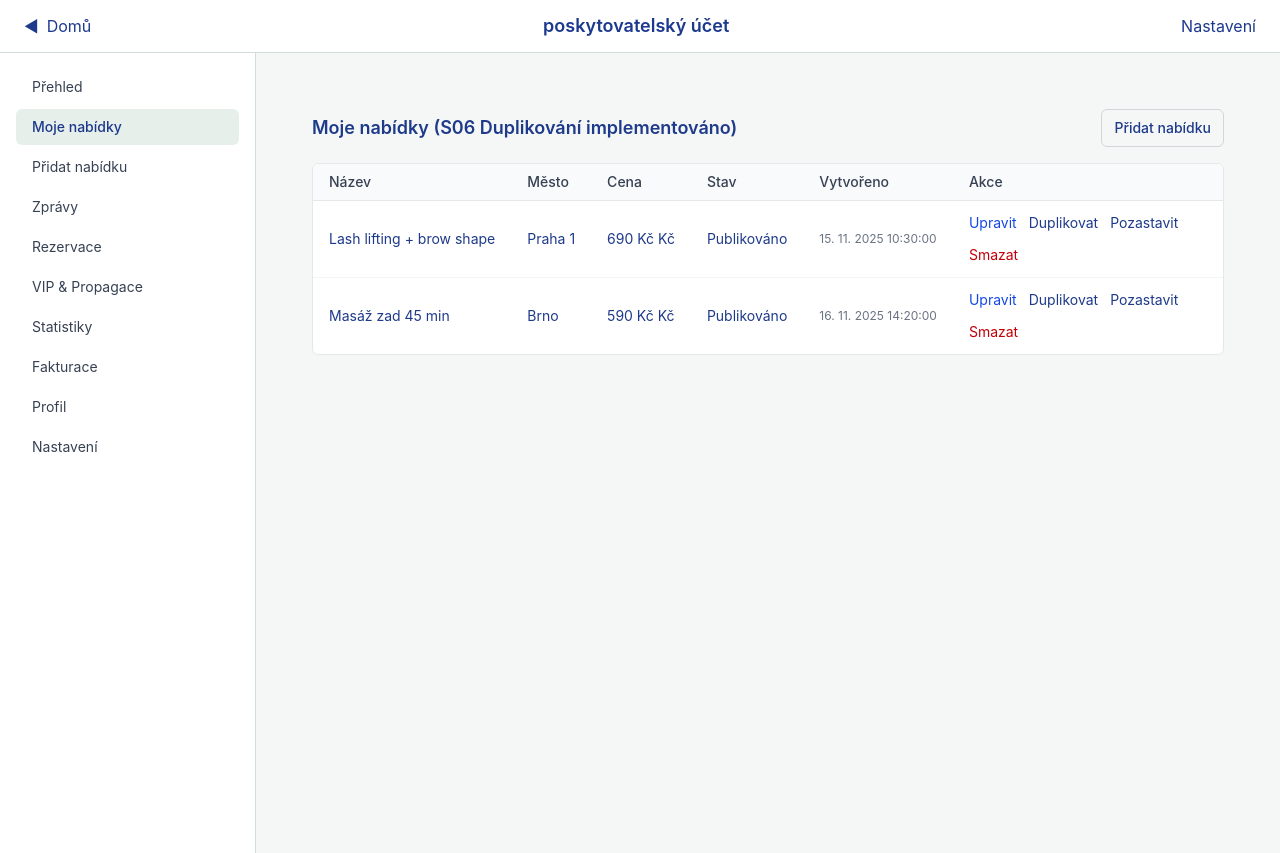
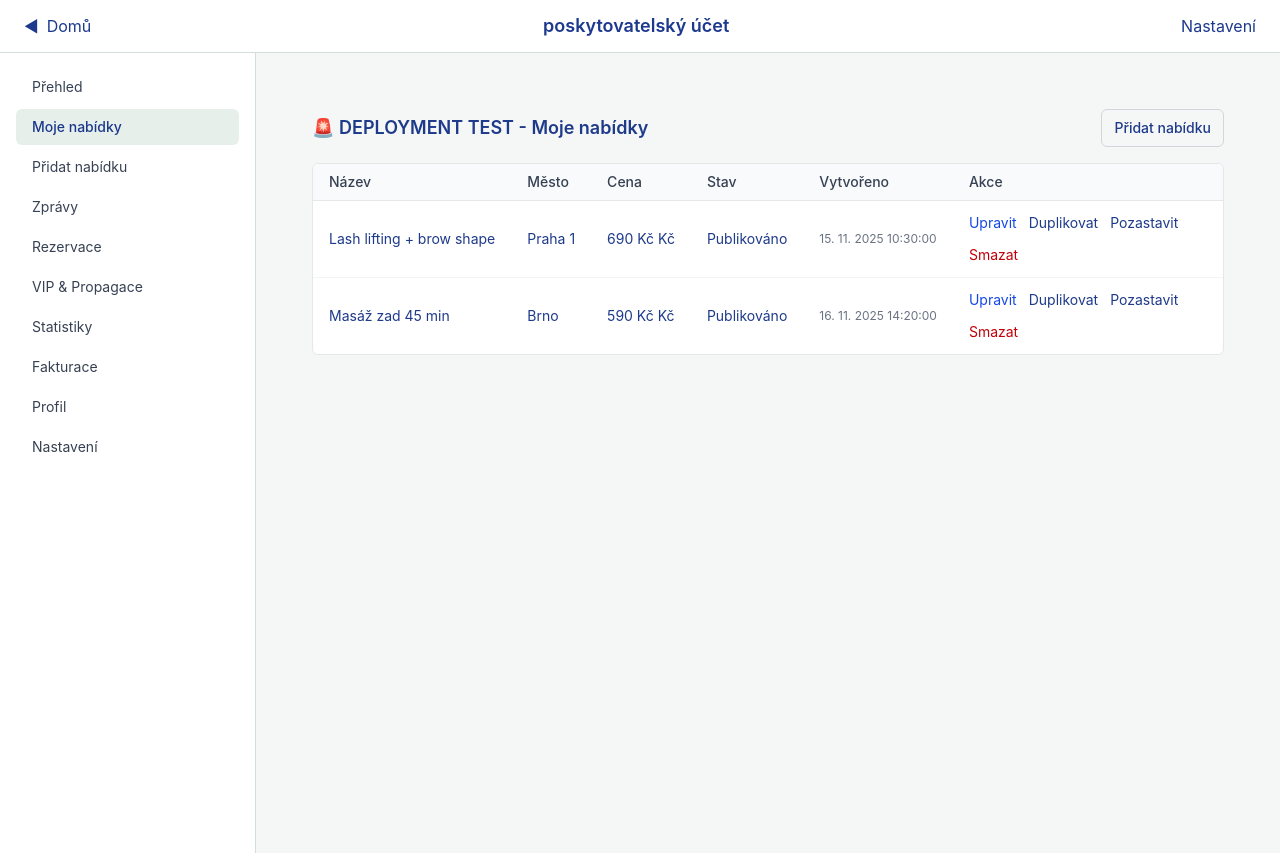
Before and after one commit to radekmikulik/aspeti-next-clean, a Next.js app: page /account/offers in a window 1280 px wide. Built offline with nearby package versions, Linux system fonts and the light colour scheme.

Commit message:
DEPLOYMENT TEST - Force Vercel redeploy

```diff
--- a/app/(app)/account/offers/page.tsx
+++ b/app/(app)/account/offers/page.tsx
@@ -70,7 +70,7 @@ export default function OffersPage() {
     <div className="p-6">
       <div className="mb-4 flex items-center justify-between gap-3">
         <h1 className="text-lg font-semibold">
-          Moje nabídky (S06 Duplikování implementováno)
+          🚨 DEPLOYMENT TEST - Moje nabídky
         </h1>
         <Link
           href="/account/offers/new"
```
